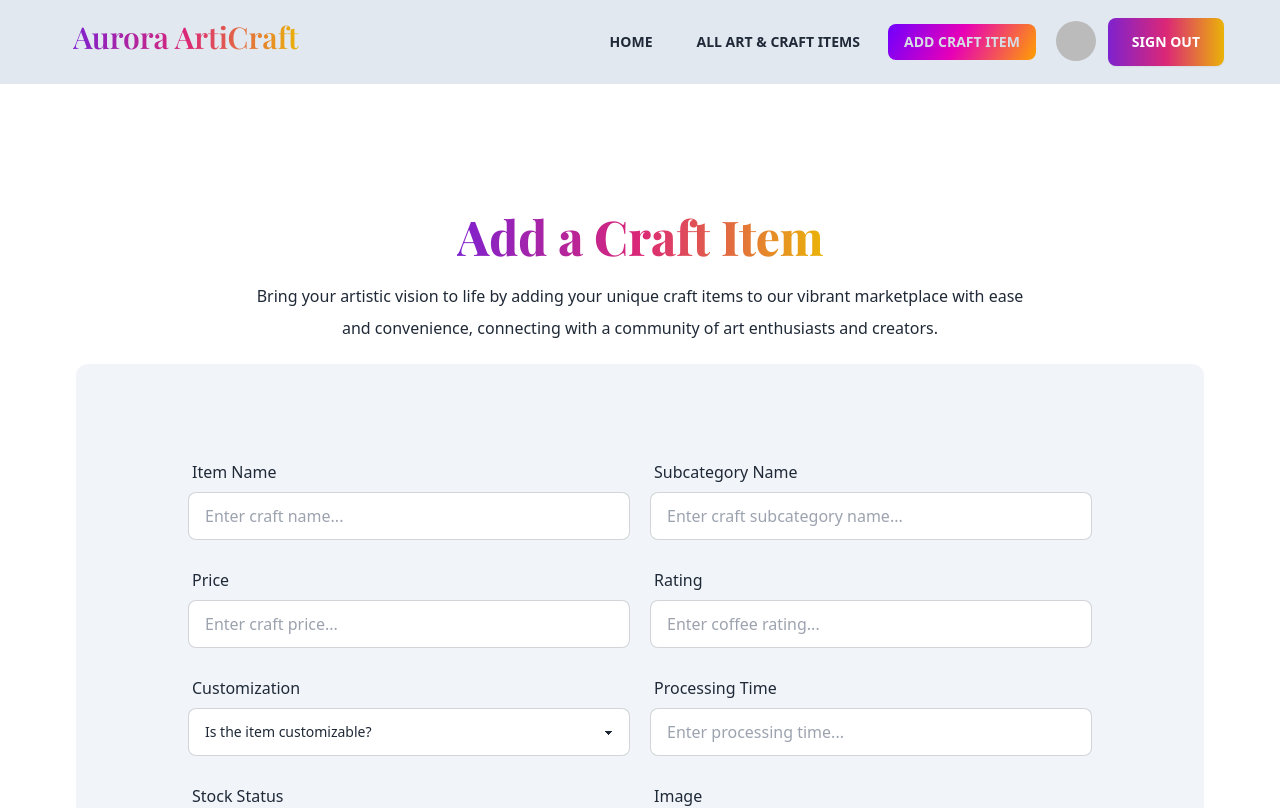
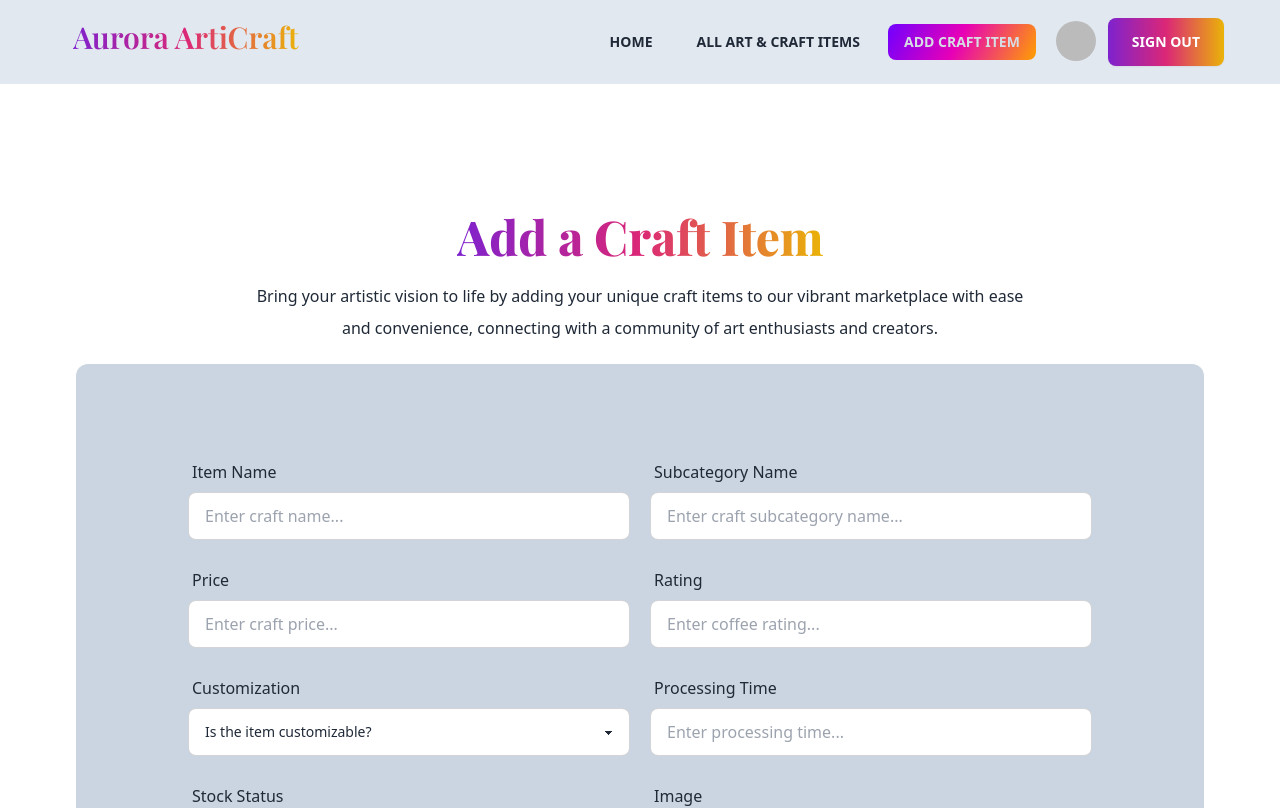
Before and after one commit to maasajal/aurora-arti-craft-client, a React (Vite) app: page /add-craft in a window 1280 px wide. Shown: the top 808 px of the page. Built offline with nearby package versions, Linux system fonts and the light colour scheme; no server answers; sample sign-in values are in the browser's storage; a web font is replaced by a local one.

Commit message:
Make add craft item page protective

```diff
--- a/src/components/CraftCard/CraftCard.jsx
+++ b/src/components/CraftCard/CraftCard.jsx
@@ -34,7 +34,7 @@ const CraftCard = ({ craft }) => {
               <span>Customization: {customization}</span>{" "}
             </h3>
             <p className="flex justify-between">
-              <span>Price: {price}</span> <span>Rating: {rating}</span>
+              <span>Price: ${price}</span> <span>Rating: {rating}</span>
             </p>
             <p className="mb-4 leading-8">{short_description}</p>
             <div className="card-actions">
--- a/src/pages/AddCraftItem/AddCraftItem.jsx
+++ b/src/pages/AddCraftItem/AddCraftItem.jsx
@@ -40,6 +40,7 @@ const AddCraftItem = () => {
       });
       const data = await response.json();
       //   console.log(data);
+      form.reset();
       if (data.insertedId) {
         Swal.fire({
           title: "Success!",
@@ -73,7 +74,7 @@ const AddCraftItem = () => {
           a community of art enthusiasts and creators.
         </p>
       </div>
-      <div className="mx-auto p-12 md:py-12 md:px-28 bg-slate-100 rounded-xl">
+      <div className="mx-auto p-12 md:py-12 md:px-28 bg-slate-300 rounded-xl">
         <form onSubmit={handleAddCraft} className="mt-10">
           {/* Form first row */}
           <div className="flex gap-5 mb-5 flex-col md:flex-row">
@@ -105,7 +106,7 @@ const AddCraftItem = () => {
             <div className="form-control w-full">
               <label className="label">Price</label>
               <input
-                type="number"
+                type="float"
                 id="price"
                 name="price"
                 placeholder="Enter craft price..."
--- /dev/null
+++ b/src/routes/PrivateRoute.jsx
@@ -0,0 +1,17 @@
+import { useContext } from "react";
+import { AuthContext } from "../providers/AuthProvider";
+import { Navigate, useLocation } from "react-router-dom";
+
+const PrivateRoute = ({ children }) => {
+  const { user, loading } = useContext(AuthContext);
+  const location = useLocation();
+  console.log(location);
+  if (loading) {
+    return <span className="loading loading-infinity loading-lg"></span>;
+  }
+  if (user) {
+    return children;
+  }
+  return <Navigate state={location.pathname} to="/login" />;
+};
+export default PrivateRoute;
--- a/src/routes/Router.jsx
+++ b/src/routes/Router.jsx
@@ -6,6 +6,7 @@ import Login from "../pages/Login/Login";
 import ErrorPage from "../pages/ErrorPage/ErrorPage";
 import AllArtCraft from "../pages/AllArtCraft/AllArtCraft";
 import AddCraftItem from "../pages/AddCraftItem/AddCraftItem";
+import PrivateRoute from "./PrivateRoute";
 
 const router = createBrowserRouter([
   {
@@ -25,7 +26,11 @@ const router = createBrowserRouter([
       },
       {
         path: "/add-craft",
-        element: <AddCraftItem />,
+        element: (
+          <PrivateRoute>
+            <AddCraftItem />
+          </PrivateRoute>
+        ),
       },
       {
         path: "/register",
```
